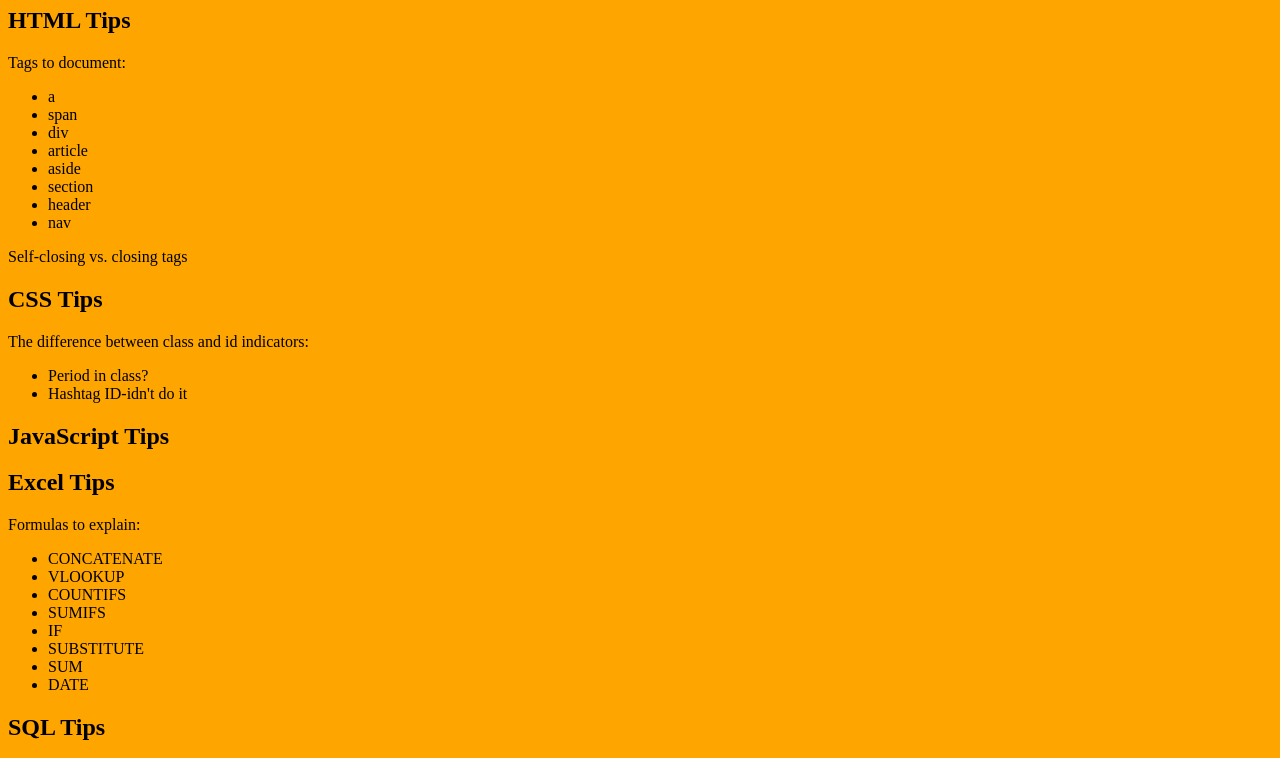
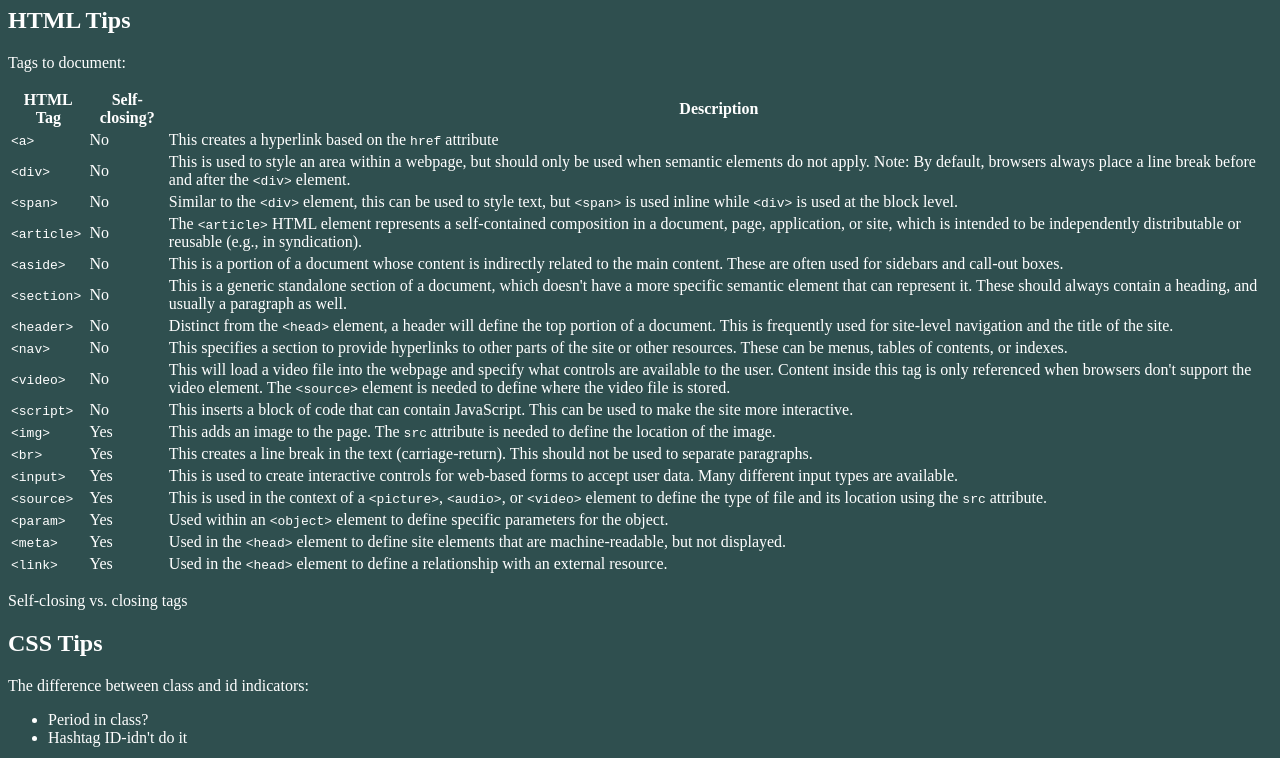
Before and after one commit to LeDukeOfMichigan/coding-cheat-sheet, a plain HTML site: page index.html in a window 1280 px wide. Shown: the part 131-889 px from the top of the page. Drawn offline with Linux system fonts and the light colour scheme.

Commit message:
Update descriptions for HTML tags

```diff
--- a/index.html
+++ b/index.html
@@ -20,16 +20,100 @@
 
   <h2 id="HTML">HTML Tips</h2>
   <p>Tags to document:</p>
-  <ul>
-    <li>a</li>
-    <li>span</li>
-    <li>div</li>
-    <li>article</li>
-    <li>aside</li>
-    <li>section</li>
-    <li>header</li>
-    <li>nav</li>
-  </ul>
+  <table>
+    <thead>
+      <th>HTML Tag</th>
+      <th>Self-closing?</th>
+      <th>Description</th>
+    </thead>
+    <tbody>
+      <tr>
+        <td><code>&lt;a&gt;</code></td>
+        <td>No</td>
+        <td>This creates a hyperlink based on the <code>href</code> attribute</td>
+      </tr>
+      <tr>
+        <td><code>&lt;div&gt;</code></td>
+        <td>No</td>
+        <td>This is used to style an area within a webpage, but should only be used when semantic elements do not apply. Note: By default, browsers always place a line break before and after the <code>&lt;div&gt;</code> element.</td>
+      </tr>
+      <tr>
+        <td><code>&lt;span&gt;</code></td>
+        <td>No</td>
+        <td>Similar to the <code>&lt;div&gt;</code> element, this can be used to style text, but <code>&lt;span&gt;</code> is used inline while <code>&lt;div&gt;</code> is used at the block level.</td>
+      </tr>
+      <tr>
+        <td><code>&lt;article&gt;</code></td>
+        <td>No</td>
+        <td>The <code>&lt;article&gt;</code> HTML element represents a self-contained composition in a document, page, application, or site, which is intended to be independently distributable or reusable (e.g., in syndication).</td>
+      </tr>
+      <tr>
+        <td><code>&lt;aside&gt;</code></td>
+        <td>No</td>
+        <td>This is a portion of a document whose content is indirectly related to the main content. These are often used for sidebars and call-out boxes.</td>
+      </tr>
+      <tr>
+        <td><code>&lt;section&gt;</code></td>
+        <td>No</td>
+        <td>This is a generic standalone section of a document, which doesn't have a more specific semantic element that can represent it. These should always contain a heading, and usually a paragraph as well.</td>
+      </tr>
+      <tr>
+        <td><code>&lt;header&gt;</code></td>
+        <td>No</td>
+        <td>Distinct from the <code>&lt;head&gt;</code> element, a header will define the top portion of a document. This is frequently used for site-level navigation and the title of the site.</td>
+      </tr>
+      <tr>
+        <td><code>&lt;nav&gt;</code></td>
+        <td>No</td>
+        <td>This specifies a section to provide hyperlinks to other parts of the site or other resources. These can be menus, tables of contents, or indexes.</td>
+      </tr>
+      <tr>
+        <td><code>&lt;video&gt;</code></td>
+        <td>No</td>
+        <td>This will load a video file into the webpage and specify what controls are available to the user. Content inside this tag is only referenced when browsers don't support the video element. The <code>&lt;source&gt;</code> element is needed to define where the video file is stored.</td>
+      </tr>
+      <tr>
+        <td><code>&lt;script&gt;</code></td>
+        <td>No</td>
+        <td>This inserts a block of code that can contain JavaScript. This can be used to make the site more interactive.</td>
+      </tr>
+      <tr>
+        <td><code>&lt;img&gt;</code></td>
+        <td>Yes</td>
+        <td>This adds an image to the page. The <code>src</code> attribute is needed to define the location of the image.</td>
+      </tr>
+      <tr>
+        <td><code>&lt;br&gt;</code></td>
+        <td>Yes</td>
+        <td>This creates a line break in the text (carriage-return). This should not be used to separate paragraphs.</td>
+      </tr>
+      <tr>
+        <td><code>&lt;input&gt;</code></td>
+        <td>Yes</td>
+        <td>This is used to create interactive controls for web-based forms to accept user data. Many different input types are available.</td>
+      </tr>
+      <tr>
+        <td><code>&lt;source&gt;</code></td>
+        <td>Yes</td>
+        <td>This is used in the context of a <code>&lt;picture&gt;</code>, <code>&lt;audio&gt;</code>, or <code>&lt;video&gt;</code> element to define the type of file and its location using the <code>src</code> attribute.</td>
+      </tr>
+      <tr>
+        <td><code>&lt;param&gt;</code></td>
+        <td>Yes</td>
+        <td>Used within an <code>&lt;object&gt;</code> element to define specific parameters for the object.</td>
+      </tr>
+      <tr>
+        <td><code>&lt;meta&gt;</code></td>
+        <td>Yes</td>
+        <td>Used in the <code>&lt;head&gt;</code> element to define site elements that are machine-readable, but not displayed.</td>
+      </tr>
+      <tr>
+        <td><code>&lt;link&gt;</code></td>
+        <td>Yes</td>
+        <td>Used in the <code>&lt;head&gt;</code> element to define a relationship with an external resource.</td>
+      </tr>
+    </tbody>
+  </table>
   <p>Self-closing vs. closing tags</p>
   <h2 id="CSS">CSS Tips</h2>
   <p>The difference between class and id indicators:</p>
--- a/styles.css
+++ b/styles.css
@@ -1,5 +1,7 @@
 body {
-  background-color: orange;
+  background-color: darkslategrey;
+  font-family: Helvetica monospace;
+  color: white;
 }
 
 .main-nav {
@@ -11,7 +13,7 @@ body {
   margin: 0;
   padding: 0;
   overflow: hidden;
-  background-color: #333333;
+  background-color: rgb(34, 13, 110);
 }
 
 .main-nav li {
```
